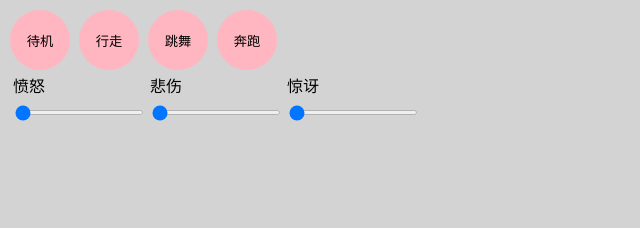
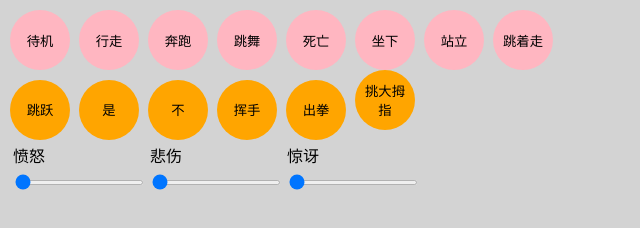
Before and after one commit to qiaotaizi/example-collection, an Electron app: page examples/webgl-animation-skinning-morph/html/webgl-animation-skinning-morph.html in a window 1280 px wide. Shown: the whole page, without its empty margins (0-640 px from the left). Drawn offline with Linux system fonts and the light colour scheme; no server answers.

Commit message:
绑定所有状态类动画

```diff
--- a/examples/webgl-animation-skinning-morph/css/morphControl.css
+++ b/examples/webgl-animation-skinning-morph/css/morphControl.css
@@ -15,7 +15,7 @@
     z-index: 0;
 }
 
-.control_btn{
+.control_btn1{
     width: 60px;
     height: 60px;
     border-radius: 60px;
@@ -24,6 +24,15 @@
     margin-right: 5px;
 }
 
+.control_btn2{
+    width: 60px;
+    height: 60px;
+    border-radius: 60px;
+    background: orange;
+    border: 0px;
+    margin-right: 5px;
+}
+
 .control_range{
     height: 5px;
     background: black;
--- a/examples/webgl-animation-skinning-morph/html/webgl-animation-skinning-morph.html
+++ b/examples/webgl-animation-skinning-morph/html/webgl-animation-skinning-morph.html
@@ -9,10 +9,22 @@
 <body>
 <div id="control_div">
     <div>
-        <button id="idle_btn" class="control_btn">待机</button>
-        <button id="walk_btn" class="control_btn">行走</button>
-        <button id="dance_btn" class="control_btn">跳舞</button>
-        <button id="run_btn" class="control_btn">奔跑</button>
+        <button id="idle_btn" class="control_btn1">待机</button>
+        <button id="walk_btn" class="control_btn1">行走</button>
+        <button id="run_btn" class="control_btn1">奔跑</button>
+        <button id="dance_btn" class="control_btn1">跳舞</button>
+        <button id="death_btn" class="control_btn1">死亡</button>
+        <button id="sit_btn" class="control_btn1">坐下</button>
+        <button id="standing_btn" class="control_btn1">站立</button>
+        <button id="walkjump_btn" class="control_btn1">跳着走</button>
+    </div>
+    <div>
+        <button id="jump_btn" class="control_btn2">跳跃</button>
+        <button id="yes_btn" class="control_btn2">是</button>
+        <button id="no_btn" class="control_btn2">不</button>
+        <button id="wave_btn" class="control_btn2">挥手</button>
+        <button id="punch_btn" class="control_btn2">出拳</button>
+        <button id="thumbsup_btn" class="control_btn2">挑大拇指</button>
     </div>
     <div>
         <table>
```
Also changed, not shown: examples/webgl-animation-skinning-morph/ts/skinningMorph.ts (+41 -48 lines).
